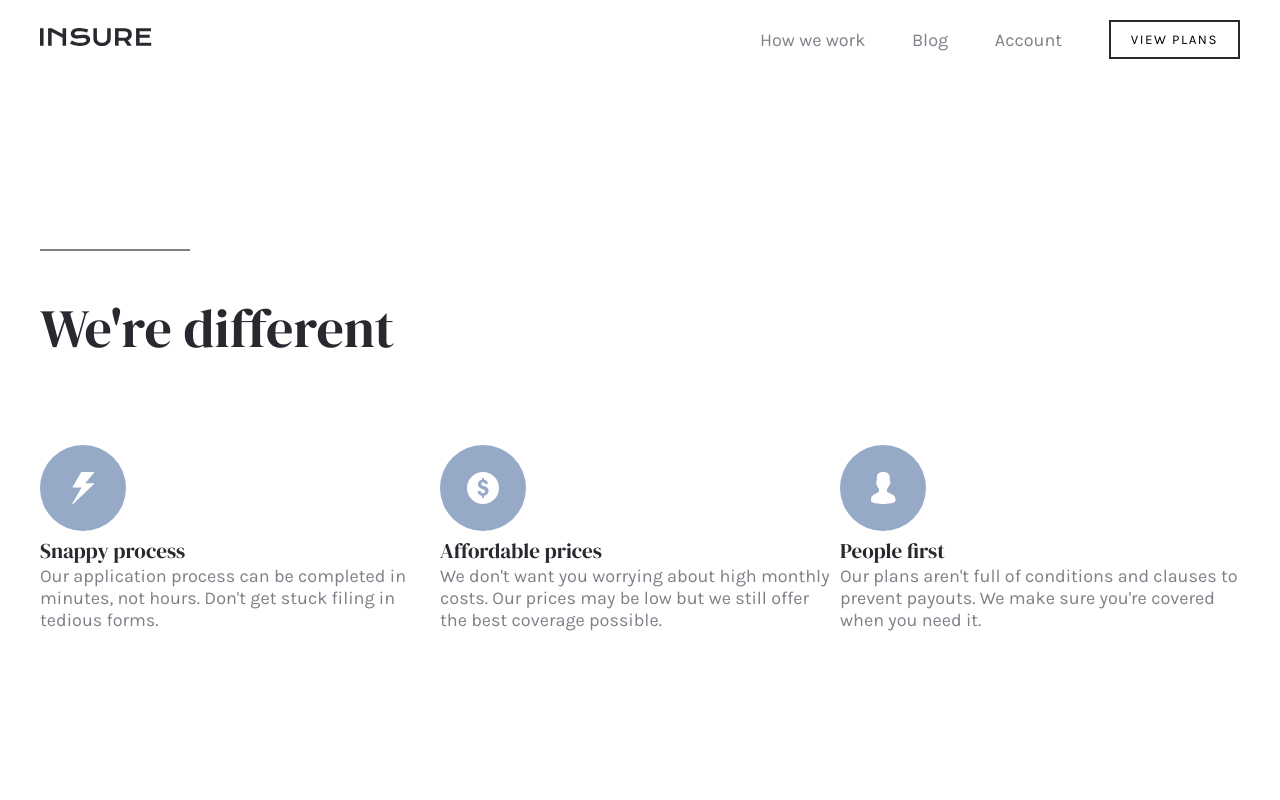
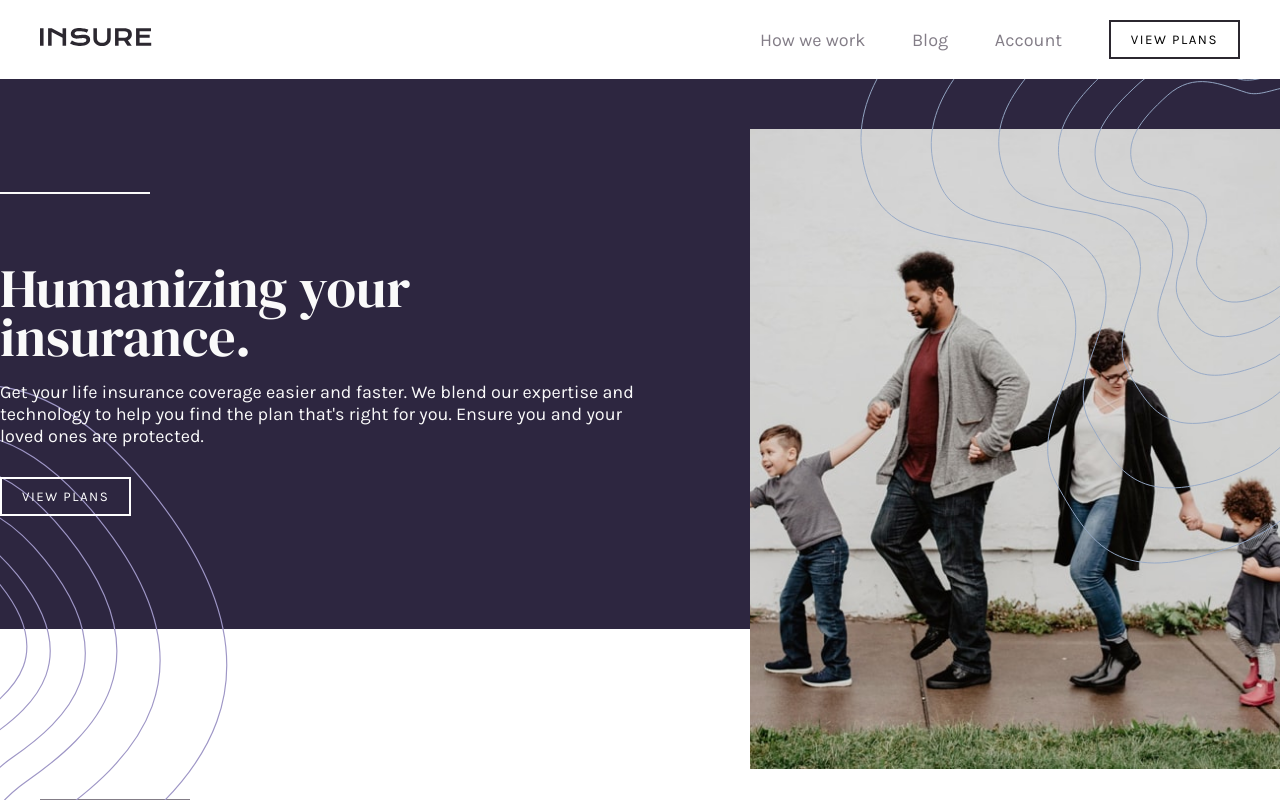
Before and after one commit to Gittenger/fem-insure-landing-page, a React (Create React App) app: page / in a window 1280 px wide. Shown: the top 800 px of the page. Built offline with nearby package versions, Linux system fonts and the light colour scheme.

Commit message:
screen size props in hero component working

```diff
--- a/src/App.js
+++ b/src/App.js
@@ -15,7 +15,7 @@ function App() {
       <GlobalStyles />
       <Header />
       <HeaderMobile />
-      {/* <Hero /> */}
+      <Hero />
       <FeaturesSection />
       {/* <Cta />
       <Footer /> */}
--- a/src/components/hero/hero.component.jsx
+++ b/src/components/hero/hero.component.jsx
@@ -4,7 +4,8 @@ import Container from "../container/container.component";
 import InfoBox from "../infoBox/infoBox.component";
 import Button from "../Button/Button.component";
 
-import Image from "../../assets/image-intro-desktop.jpg";
+import ImageDesk from "../../assets/image-intro-desktop.jpg";
+import ImageMobile from "../../assets/image-intro-mobile.jpg";
 import PatternLeft from "../../assets/bg-pattern-intro-left-desktop.svg";
 import PatternRight from "../../assets/bg-pattern-intro-right-desktop.svg";
 import {
@@ -16,7 +17,11 @@ import {
   BackgroundImgRight,
 } from "./hero.styles.jsx";
 
-const Hero = () => (
+const Hero = () => {
+  const isMobile = window.innerWidth <= 500;
+  const Image = isMobile ? ImageMobile : ImageDesk;
+
+  return (
     <HeroContainer>
       <Container>
         <TextBoxContainer>
@@ -35,5 +40,6 @@ const Hero = () => (
       <BackgroundImgRight imgUrl={PatternRight} />
     </HeroContainer>
   );
+};
 
 export default Hero;
--- a/src/components/hero/hero.styles.jsx
+++ b/src/components/hero/hero.styles.jsx
@@ -1,6 +1,8 @@
 import styled from "styled-components";
 
-import { FlexCenter } from "../../style-utils/utils.styles";
+import { FlexCenter, device } from "../../style-utils/utils.styles";
+
+const { mobileS } = device;
 
 export const HeroContainer = styled.div`
   ${FlexCenter}
@@ -11,9 +13,19 @@ export const HeroContainer = styled.div`
 
   & > div:first-child {
     height: 100%;
+    width: 100%;
     position: relative;
     display: grid;
     grid-template-columns: 1fr 1fr;
+  }
+
+  @media ${mobileS} {
+    height: 124rem;
+    align-items: flex-start;
+    & > div:first-child {
+      grid-template-columns: 1fr;
+      grid-template-rows: 64rem 60rem;
+    }
   }
 `;
 
@@ -42,6 +54,10 @@ export const TextBoxContainer = styled.div`
   & > button {
     margin-top: 3rem;
   }
+
+  @media ${mobileS} {
+    grid-row: 2 / 3;
+  }
 `;
 
 export const ImageBox = styled.div`
@@ -55,6 +71,12 @@ export const ImageBox = styled.div`
   top: 9%;
   right: 0%;
   z-index: 100;
+
+  @media ${mobileS} {
+    grid-row: 1 / 2;
+    width: 100%;
+    top: 0%;
+  }
 `;
 
 export const BackgroundImgLeft = styled.div`
@@ -68,6 +90,10 @@ export const BackgroundImgLeft = styled.div`
   height: 65rem;
   width: 65rem;
   z-index: 500;
+
+  @media ${mobileS} {
+    display: none;
+  }
 `;
 
 export const BackgroundImgRight = styled.div`
@@ -81,4 +107,8 @@ export const BackgroundImgRight = styled.div`
   height: 60rem;
   width: 60rem;
   z-index: 500;
+
+  @media ${mobileS} {
+    display: none;
+  }
 `;
```
Lines whose indentation alone changed are shown as unchanged.
